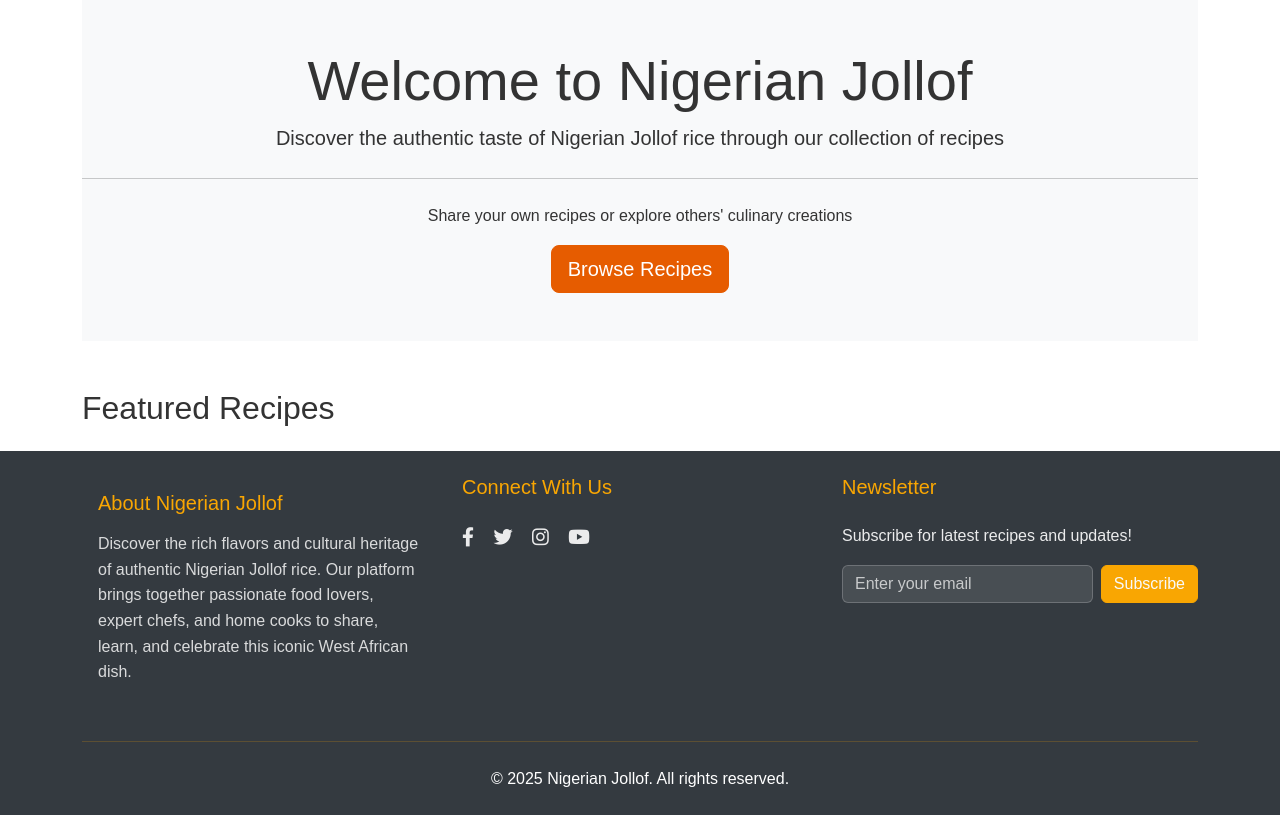
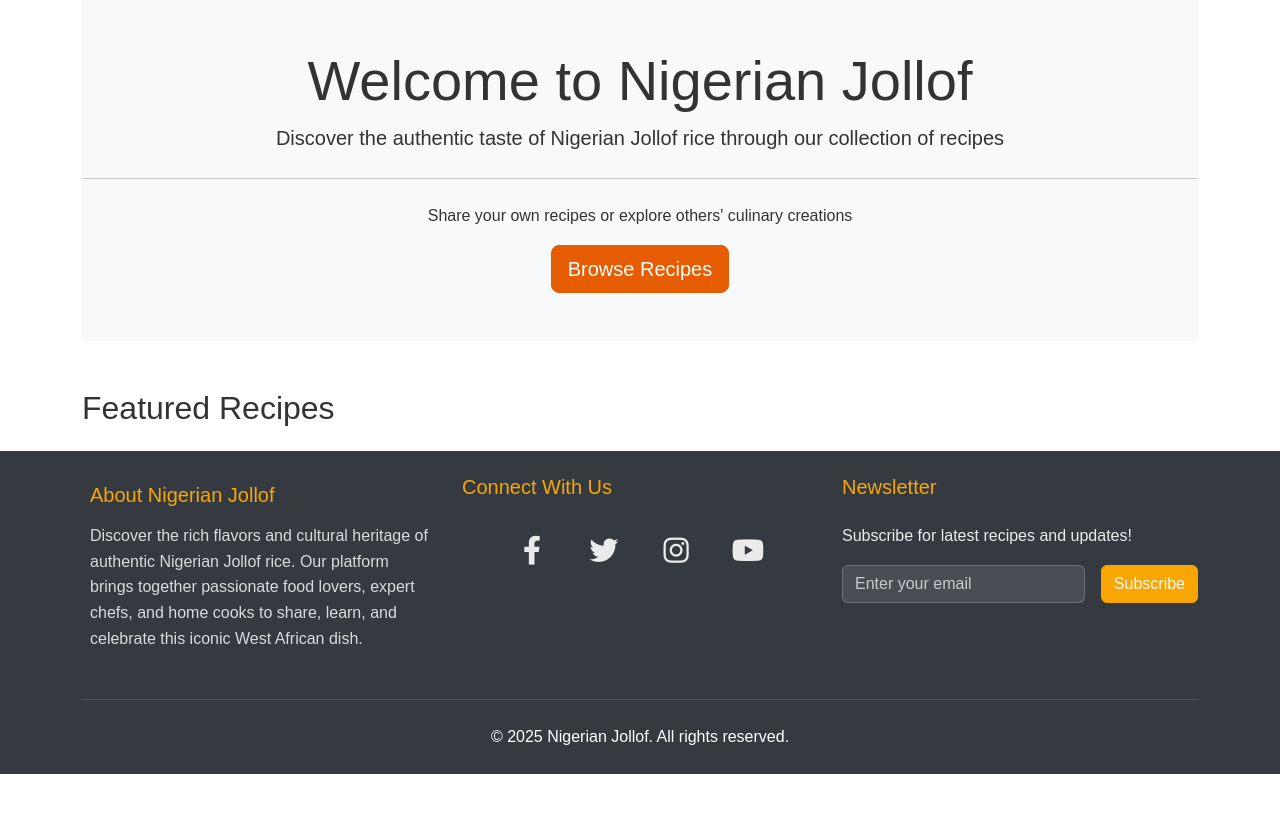
Before and after one commit to Ovundiano/nigerian_jollof, a Django app: page / in a window 1280 px wide. Shown: the part 113-928 px from the top of the page. After the commit the page ends 887 px from the top, so only its background shows below. Run offline with Django 4.2, Linux system fonts and the light colour scheme; data that the repository does not hold is empty; some libraries are stand-ins or nearby versions.

Commit message:
Add div to connect with us section in base.html

```diff
--- a/recipes/static/css/style.css
+++ b/recipes/static/css/style.css
@@ -83,17 +83,30 @@
 }
 
   /* Social Media Icons Styling */
+.social-links {
+  display: flex;
+  justify-content: center;
+  align-items: center;
+  gap: 2rem;
+  margin-top: 2rem;
+}
+
 .social-links a {
-    margin-right: 15px;
-    font-size: 1.2rem;
+  font-size: 1.8rem;
   transition: all 0.3s ease;
+  position: relative;
+  width: 40px;
+  height: 40px;
+  display: flex;
+  align-items: center;
+  justify-content: center;
+  text-decoration: none;
   color: rgba(255, 255, 255, 0.9) !important;
-    display: inline-block;
 }
 
 .social-links a:hover {
   color: #fff !important;
-    transform: translateY(-2px);
+  transform: translateY(-3px);
 }
 
 .social-links a::after {
@@ -101,7 +114,7 @@
   position: absolute;
   width: 100%;
   height: 2px;
-  bottom: -5px;
+  bottom: 0;
   left: 0;
   background-color: currentColor;
   transform: scaleX(0);
@@ -112,16 +125,17 @@
   transform: scaleX(1);
 }
 
-.social-links a.facebook:hover { color: var(--facebook-color); }
-.social-links a.twitter:hover { color: var(--twitter-color); }
-.social-links a.instagram:hover { color: var(--instagram-color); }
-.social-links a.youtube:hover { color: var(--youtube-color); }
+.social-links a.facebook:hover { color: var(--facebook-color) !important; }
+.social-links a.twitter:hover { color: var(--twitter-color) !important; }
+.social-links a.instagram:hover { color: var(--instagram-color) !important; }
+.social-links a.youtube:hover { color: var(--youtube-color) !important; }
 
 /* About Section Styling */
 .about-section {
+  transition: all 0.3s ease;
+  padding: 0.5rem;
+  border-radius: 8px;
   cursor: pointer;
-  transition: all 0.3s ease;
-  padding: 1rem;
 }
 
 .about-section:hover {
@@ -129,12 +143,10 @@
 }
 
 .about-section h5 {
-  color: var(--secondary-color);
   margin-bottom: 1rem;
 }
 
 .about-section p {
-  color: #fff !important;
   opacity: 0.9;
 }
 
@@ -224,6 +236,7 @@
 footer {
   background-color: #343a40;
   color: white;
+  padding: 3rem 0 2rem;
 }
 
 footer h5 {
@@ -237,6 +250,11 @@
 }
 
 /* Newsletter Form Styling */
+.newsletter-form {
+  display: flex;
+  gap: 0.5rem;
+}
+
 .newsletter-form input {
   background: rgba(255, 255, 255, 0.1);
   border: 1px solid rgba(255, 255, 255, 0.2);
@@ -268,3 +286,19 @@
 footer .text-muted {
   color: rgba(255, 255, 255, 0.9) !important;
 }
+
+/* Responsive adjustments */
+@media (max-width: 768px) {
+  .social-links {
+    margin-top: 1rem;
+    margin-bottom: 1rem;
+  }
+
+  .newsletter-form {
+    flex-direction: column;
+  }
+
+  .newsletter-form .btn {
+    width: 100%;
+  }
+}
```
Lines whose indentation alone changed are shown as unchanged.
